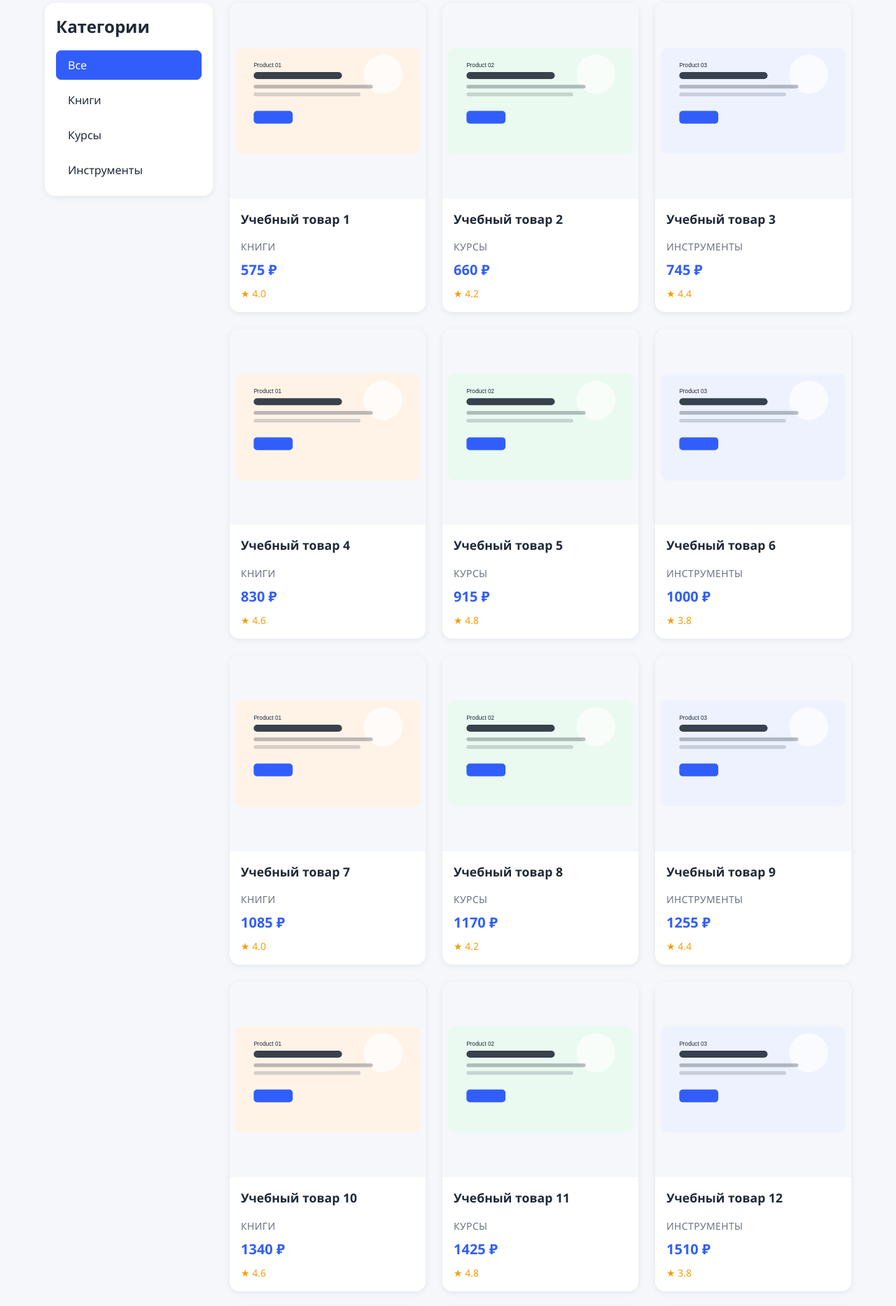
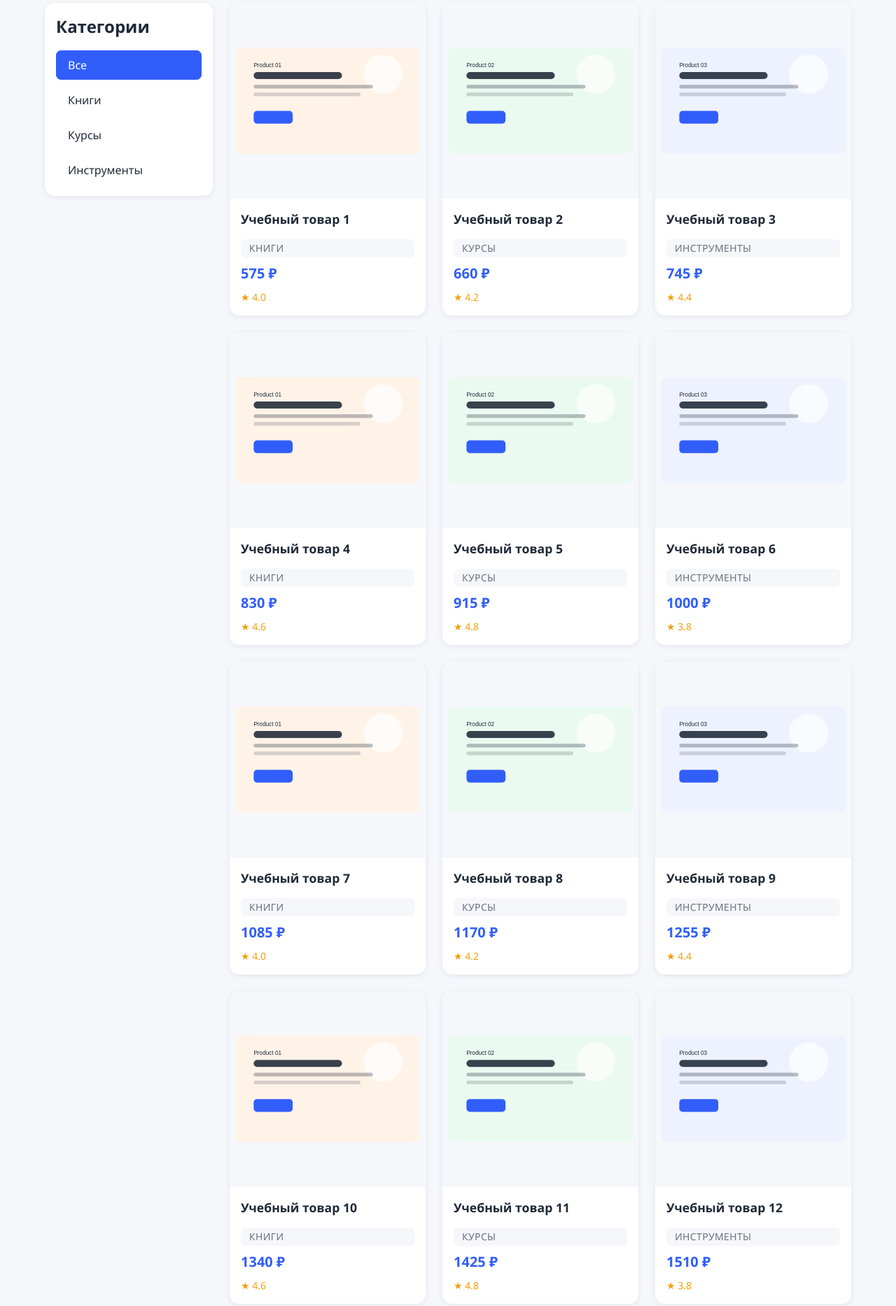
Before and after one commit to i-GeKa-i/tpro-pr02-student, a website: page index.html in a window 1280 px wide. Shown: the part 264-2131 px from the top of the page at 70% size. Drawn offline with Linux system fonts and the light colour scheme.

Commit message:
feat: добавлен badge-компонент и mixin для категорий

```diff
--- a/index.html
+++ b/index.html
@@ -40,7 +40,7 @@
           <img class="card__image" src="images/product-01.svg" alt="Учебный товар 1" width="200" height="200" loading="lazy">
           <div class="card__content">
             <h3 class="card__title">Учебный товар 1</h3>
-            <p class="card__category">Книги</p>
+            <span class="badge">Книги</span>
             <p class="card__price">575 ₽</p>
             <span class="card__rating" aria-label="Рейтинг 4.0">★ 4.0</span>
           </div>
@@ -50,7 +50,7 @@
           <img class="card__image" src="images/product-02.svg" alt="Учебный товар 2" width="200" height="200" loading="lazy">
           <div class="card__content">
             <h3 class="card__title">Учебный товар 2</h3>
-            <p class="card__category">Курсы</p>
+            <span class="badge">Курсы</span>
             <p class="card__price">660 ₽</p>
             <span class="card__rating" aria-label="Рейтинг 4.2">★ 4.2</span>
           </div>
@@ -60,7 +60,7 @@
           <img class="card__image" src="images/product-03.svg" alt="Учебный товар 3" width="200" height="200" loading="lazy">
           <div class="card__content">
             <h3 class="card__title">Учебный товар 3</h3>
-            <p class="card__category">Инструменты</p>
+            <span class="badge">Инструменты</span>
             <p class="card__price">745 ₽</p>
             <span class="card__rating" aria-label="Рейтинг 4.4">★ 4.4</span>
           </div>
@@ -70,7 +70,7 @@
           <img class="card__image" src="images/product-01.svg" alt="Учебный товар 4" width="200" height="200" loading="lazy">
           <div class="card__content">
             <h3 class="card__title">Учебный товар 4</h3>
-            <p class="card__category">Книги</p>
+            <span class="badge">Книги</span>
             <p class="card__price">830 ₽</p>
             <span class="card__rating" aria-label="Рейтинг 4.6">★ 4.6</span>
           </div>
@@ -80,7 +80,7 @@
           <img class="card__image" src="images/product-02.svg" alt="Учебный товар 5" width="200" height="200" loading="lazy">
           <div class="card__content">
             <h3 class="card__title">Учебный товар 5</h3>
-            <p class="card__category">Курсы</p>
+            <span class="badge">Курсы</span>
             <p class="card__price">915 ₽</p>
             <span class="card__rating" aria-label="Рейтинг 4.8">★ 4.8</span>
           </div>
@@ -90,7 +90,7 @@
           <img class="card__image" src="images/product-03.svg" alt="Учебный товар 6" width="200" height="200" loading="lazy">
           <div class="card__content">
             <h3 class="card__title">Учебный товар 6</h3>
-            <p class="card__category">Инструменты</p>
+            <span class="badge">Инструменты</span>
             <p class="card__price">1000 ₽</p>
             <span class="card__rating" aria-label="Рейтинг 3.8">★ 3.8</span>
           </div>
@@ -100,7 +100,7 @@
           <img class="card__image" src="images/product-01.svg" alt="Учебный товар 7" width="200" height="200" loading="lazy">
           <div class="card__content">
             <h3 class="card__title">Учебный товар 7</h3>
-            <p class="card__category">Книги</p>
+            <span class="badge">Книги</span>
             <p class="card__price">1085 ₽</p>
             <span class="card__rating" aria-label="Рейтинг 4.0">★ 4.0</span>
           </div>
@@ -110,7 +110,7 @@
           <img class="card__image" src="images/product-02.svg" alt="Учебный товар 8" width="200" height="200" loading="lazy">
           <div class="card__content">
             <h3 class="card__title">Учебный товар 8</h3>
-            <p class="card__category">Курсы</p>
+            <span class="badge">Курсы</span>
             <p class="card__price">1170 ₽</p>
             <span class="card__rating" aria-label="Рейтинг 4.2">★ 4.2</span>
           </div>
@@ -120,7 +120,7 @@
           <img class="card__image" src="images/product-03.svg" alt="Учебный товар 9" width="200" height="200" loading="lazy">
           <div class="card__content">
             <h3 class="card__title">Учебный товар 9</h3>
-            <p class="card__category">Инструменты</p>
+            <span class="badge">Инструменты</span>
             <p class="card__price">1255 ₽</p>
             <span class="card__rating" aria-label="Рейтинг 4.4">★ 4.4</span>
           </div>
@@ -130,7 +130,7 @@
           <img class="card__image" src="images/product-01.svg" alt="Учебный товар 10" width="200" height="200" loading="lazy">
           <div class="card__content">
             <h3 class="card__title">Учебный товар 10</h3>
-            <p class="card__category">Книги</p>
+            <span class="badge">Книги</span>
             <p class="card__price">1340 ₽</p>
             <span class="card__rating" aria-label="Рейтинг 4.6">★ 4.6</span>
           </div>
@@ -140,7 +140,7 @@
           <img class="card__image" src="images/product-02.svg" alt="Учебный товар 11" width="200" height="200" loading="lazy">
           <div class="card__content">
             <h3 class="card__title">Учебный товар 11</h3>
-            <p class="card__category">Курсы</p>
+            <span class="badge">Курсы</span>
             <p class="card__price">1425 ₽</p>
             <span class="card__rating" aria-label="Рейтинг 4.8">★ 4.8</span>
           </div>
@@ -150,7 +150,7 @@
           <img class="card__image" src="images/product-03.svg" alt="Учебный товар 12" width="200" height="200" loading="lazy">
           <div class="card__content">
             <h3 class="card__title">Учебный товар 12</h3>
-            <p class="card__category">Инструменты</p>
+            <span class="badge">Инструменты</span>
             <p class="card__price">1510 ₽</p>
             <span class="card__rating" aria-label="Рейтинг 3.8">★ 3.8</span>
           </div>
@@ -160,7 +160,7 @@
           <img class="card__image" src="images/product-01.svg" alt="Учебный товар 13" width="200" height="200" loading="lazy">
           <div class="card__content">
             <h3 class="card__title">Учебный товар 13</h3>
-            <p class="card__category">Книги</p>
+            <span class="badge">Книги</span>
             <p class="card__price">1595 ₽</p>
             <span class="card__rating" aria-label="Рейтинг 4.0">★ 4.0</span>
           </div>
@@ -170,7 +170,7 @@
           <img class="card__image" src="images/product-02.svg" alt="Учебный товар 14" width="200" height="200" loading="lazy">
           <div class="card__content">
             <h3 class="card__title">Учебный товар 14</h3>
-            <p class="card__category">Курсы</p>
+            <span class="badge">Курсы</span>
             <p class="card__price">1680 ₽</p>
             <span class="card__rating" aria-label="Рейтинг 4.2">★ 4.2</span>
           </div>
@@ -180,7 +180,7 @@
           <img class="card__image" src="images/product-03.svg" alt="Учебный товар 15" width="200" height="200" loading="lazy">
           <div class="card__content">
             <h3 class="card__title">Учебный товар 15</h3>
-            <p class="card__category">Инструменты</p>
+            <span class="badge">Инструменты</span>
             <p class="card__price">1765 ₽</p>
             <span class="card__rating" aria-label="Рейтинг 4.4">★ 4.4</span>
           </div>
@@ -190,7 +190,7 @@
           <img class="card__image" src="images/product-01.svg" alt="Учебный товар 16" width="200" height="200" loading="lazy">
           <div class="card__content">
             <h3 class="card__title">Учебный товар 16</h3>
-            <p class="card__category">Книги</p>
+            <span class="badge">Книги</span>
             <p class="card__price">1850 ₽</p>
             <span class="card__rating" aria-label="Рейтинг 4.6">★ 4.6</span>
           </div>
@@ -200,7 +200,7 @@
           <img class="card__image" src="images/product-02.svg" alt="Учебный товар 17" width="200" height="200" loading="lazy">
           <div class="card__content">
             <h3 class="card__title">Учебный товар 17</h3>
-            <p class="card__category">Курсы</p>
+            <span class="badge">Курсы</span>
             <p class="card__price">1935 ₽</p>
             <span class="card__rating" aria-label="Рейтинг 4.8">★ 4.8</span>
           </div>
@@ -210,7 +210,7 @@
           <img class="card__image" src="images/product-03.svg" alt="Учебный товар 18" width="200" height="200" loading="lazy">
           <div class="card__content">
             <h3 class="card__title">Учебный товар 18</h3>
-            <p class="card__category">Инструменты</p>
+            <span class="badge">Инструменты</span>
             <p class="card__price">2020 ₽</p>
             <span class="card__rating" aria-label="Рейтинг 3.8">★ 3.8</span>
           </div>
--- /dev/null
+++ b/scss/_mixins.scss
@@ -0,0 +1,15 @@
+@use "variables";
+
+@mixin badge($bg-color: variables.$background, $text-color: variables.$text-muted) {
+  display: inline-flex;
+  align-items: center;
+  padding: variables.$space * 0.25 variables.$space * 0.75;
+  border-radius: calc(variables.$radius / 2);
+  background-color: $bg-color;
+  color: $text-color;
+  font-size: 0.875rem;
+  font-weight: 500;
+  line-height: 1.25;
+  text-transform: uppercase;
+  letter-spacing: 0.025em;
+}
--- a/scss/components/_badge.scss
+++ b/scss/components/_badge.scss
@@ -1 +1,10 @@
 @use "../variables";
+@use "../mixins";
+
+.badge {
+  @include mixins.badge();
+
+  &--accent {
+    @include mixins.badge(variables.$accent, variables.$surface);
+  }
+}
--- a/scss/components/_card.scss
+++ b/scss/components/_card.scss
@@ -1,4 +1,5 @@
 @use "../variables";
+@use "../mixins";
 
 .card {
   display: flex;
@@ -34,13 +35,12 @@
   }
 
   &__category {
-    font-size: 0.875rem;
-    color: variables.$text-muted;
-    text-transform: uppercase;
-    letter-spacing: 0.025em;
+    @include mixins.badge();
+    align-self: flex-start;
   }
 
   &__price {
+    margin-top: auto;
     font-size: 1.25rem;
     font-weight: bold;
     color: variables.$accent;
--- a/scss/styles.scss
+++ b/scss/styles.scss
@@ -1,4 +1,5 @@
 @use "variables";
+@use "mixins";
 @use "base";
 @use "layout";
 @use "components/card";
```
Also changed, not shown: css/styles.css.
